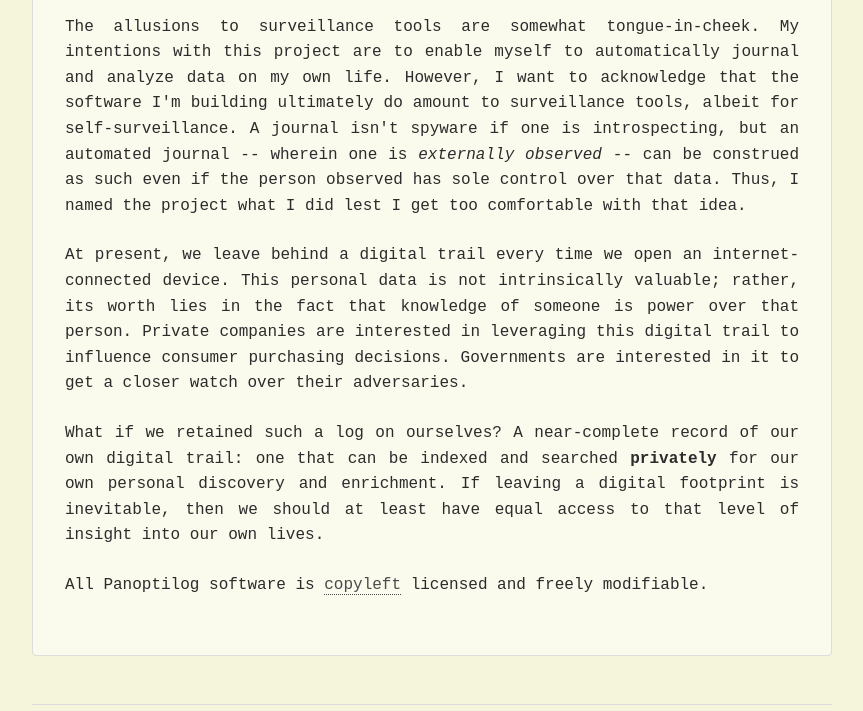
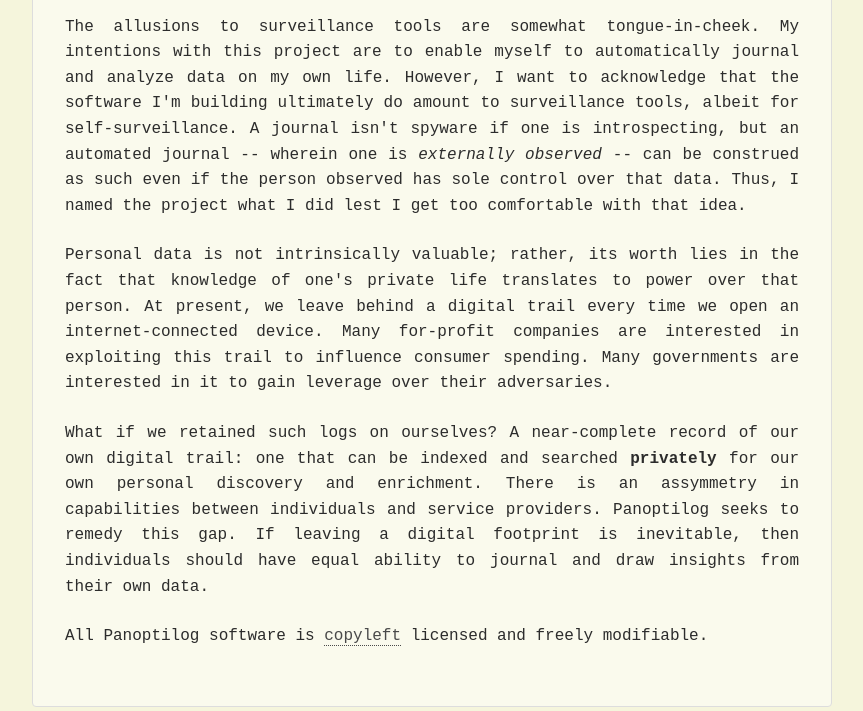
Before and after one commit to panoptilog/panoptilog.github.io, a plain HTML site: page index.html in a window 1280 px wide. Shown: the part 594-1305 px from the top of the page, without its empty margins (208-1071 px from the left). Drawn offline with Linux system fonts and the light colour scheme.

Commit message:
feat: update blurb

```diff
--- a/index.html
+++ b/index.html
@@ -42,18 +42,18 @@
             as such even if the person observed has sole control over that data. Thus, I
             named the project what I did lest I get too comfortable with that idea.</p>
 
-            <p>At present, we leave behind a digital trail every time we open an
-            internet-connected device. This personal data is not intrinsically valuable;
-            rather, its worth lies in the fact that knowledge of someone is power
-            over that person. Private companies are interested in leveraging this digital
-            trail to influence consumer purchasing decisions. Governments are interested in it
-            to get a closer watch over their adversaries.</p>
+            <p>Personal data is not intrinsically valuable; rather, its worth lies in the fact that
+            knowledge of one's private life translates to power over that person. At present, we leave
+            behind a digital trail every time we open an internet-connected device. Many for-profit companies
+            are interested in exploiting this trail to influence consumer spending. Many governments are
+            interested in it to gain leverage over their adversaries.</p>
 
-            <p>What if we retained such a log on ourselves? A near-complete record of our own
+            <p>What if we retained such logs on ourselves? A near-complete record of our own
             digital trail: one that can be indexed and searched <strong>privately</strong> for our own
-            personal discovery and enrichment. If leaving a digital footprint is
-            inevitable, then we should at least have equal access to that level of insight
-            into our own lives.</p>
+            personal discovery and enrichment. There is an assymmetry in capabilities between individuals
+            and service providers. Panoptilog seeks to remedy this gap. If leaving a digital footprint is
+            inevitable, then individuals should have equal ability to journal and draw insights from their
+            own data.</p>
 
             <p>All Panoptilog software is <a href="https://en.wikipedia.org/wiki/Copyleft">copyleft</a>
             licensed and freely modifiable.</p>
```
